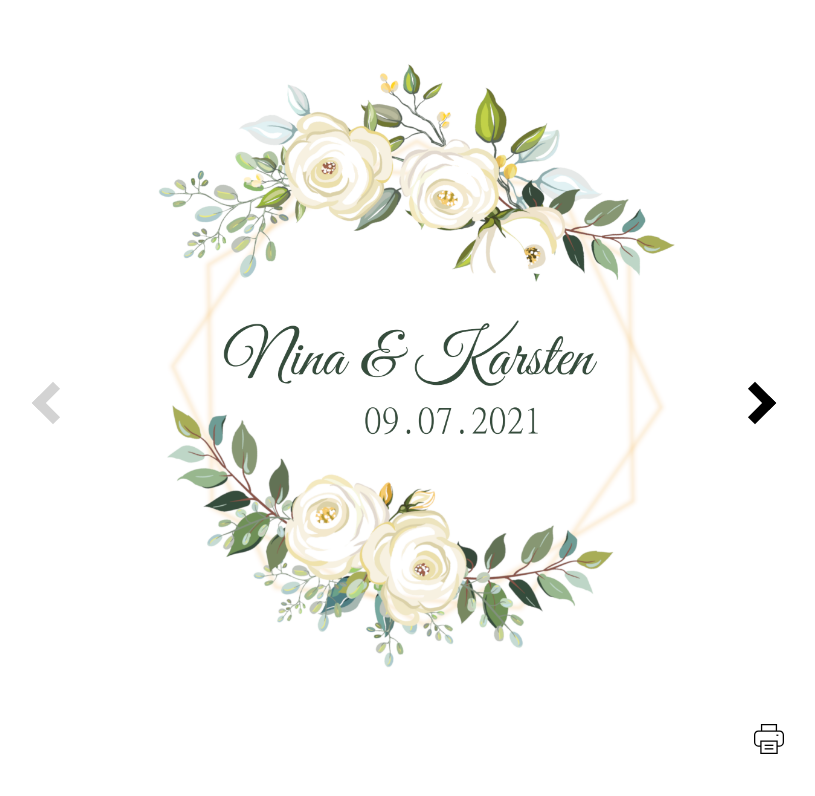
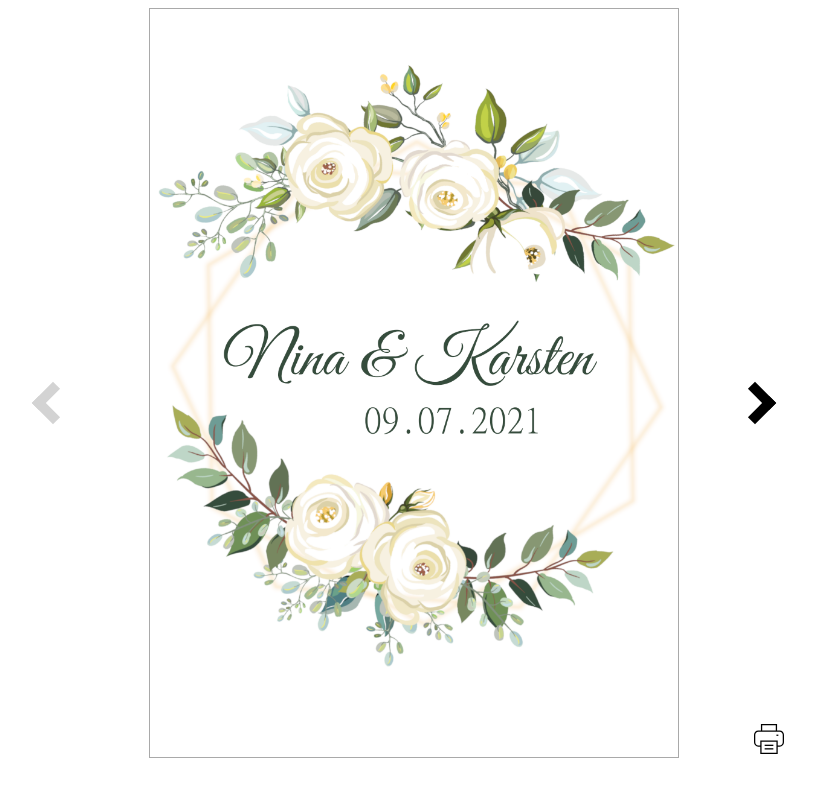
Before and after one commit to dak4mi/keydate, a plain HTML site: page index.html in a window 1280 px wide. Shown: the whole page, without its empty margins (226-1041 px from the left). Drawn offline with Linux system fonts and the light colour scheme.

Commit message:
changes to gray border

```diff
--- a/index.html
+++ b/index.html
@@ -46,7 +46,7 @@
 
         .card {
             display: grid;
-            border: black 1px;
+            border: darkgray 1px solid;
         }
 
         .arrowbox {
```
